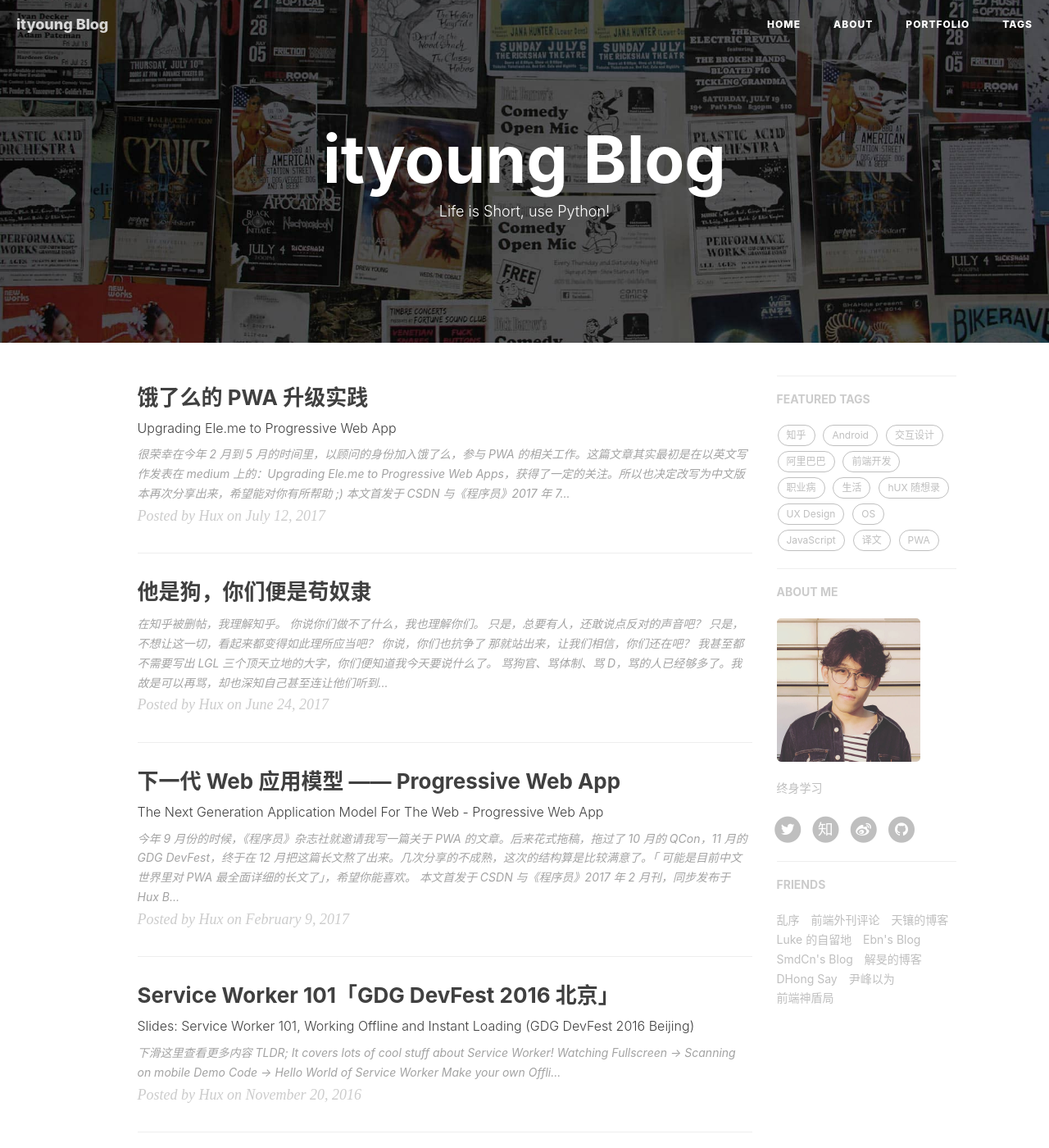
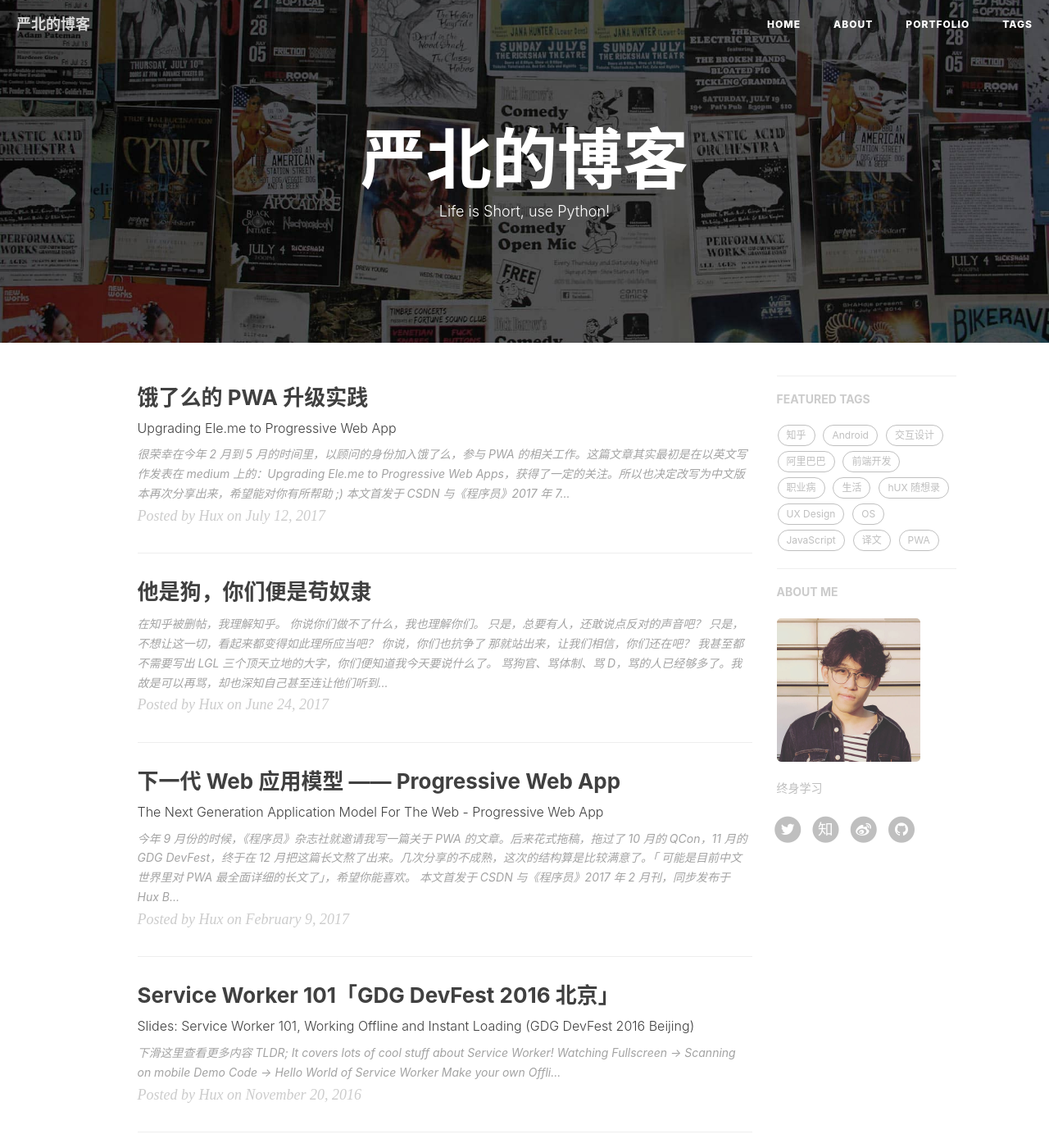
Before and after one commit to ityoung/homepage_bak, a Jekyll site: the page built from index.html, in a window 1280 px wide and 1400 px high. Shown: the whole window at 82% size. Built offline with Jekyll 4.4.1, drawn with Linux system fonts in a browser that asks for light colours; nearby versions of some CDN libraries; the list of posts is cut into pages by our own code; comment, search, counter and statistics services are not loaded; some of the changed text lies outside the part shown.

Commit message:
modified.

```diff
--- a/_config.yml
+++ b/_config.yml
@@ -1,6 +1,6 @@
 # Site settings
-title: ityoung Blog
-SEOTitle: 严北的博客 | ityoung Blog
+title: 严北的博客
+SEOTitle: 严北的博客 | ityoung's Blog
 header-img: img/home-bg.jpg
 email: ityoung@.com
 description: "关于测试开发、Python与个人成长 | 严北，Software Engineer in Test | 这里是 @ityoung 严北的个人博客，与你一起发现更大的世界。"
@@ -85,39 +85,18 @@
 
 
 # Friends
-friends: [
+学习链接: [
     {
     #     title: "Su",
     #     href: "http://su.gallery/"
     # },{
-        title: "乱序",
-        href: "http://mida.re/"
+        title: "Python官网",
+        href: "https://www.python.org/"
     },{
-        title: "前端外刊评论",
-        href: "http://qianduan.guru/"
+        title: "StackOverFlow",
+        href: "https://stackoverflow.com/"
     },{
-        title: "天镶的博客",
-        href: "http://lingyu.wang/"
-    },{
-        title: "Luke 的自留地",
-        href: "http://hmqk1995.github.io"
-    },{
-        title: "Ebn's Blog",
-        href: "http://ebnbin.com/"
-    },{
-        title: "SmdCn's Blog",
-        href: "http://blog.smdcn.net"
-    },{
-        title: "解旻的博客",
-        href: "http://xieminis.me/"
-    },{
-        title: "DHong Say",
-        href: "http://dhong.co"
-    },{
-        title: "尹峰以为",
-        href: "http://ingf.github.io/"
-    },{
-        title: "前端神盾局",
-        href: "http://wepiaofei.github.io/blog/"
+        title: "TesterHome",
+        href: "https://testerhome.com/"
     }
 ]
```
